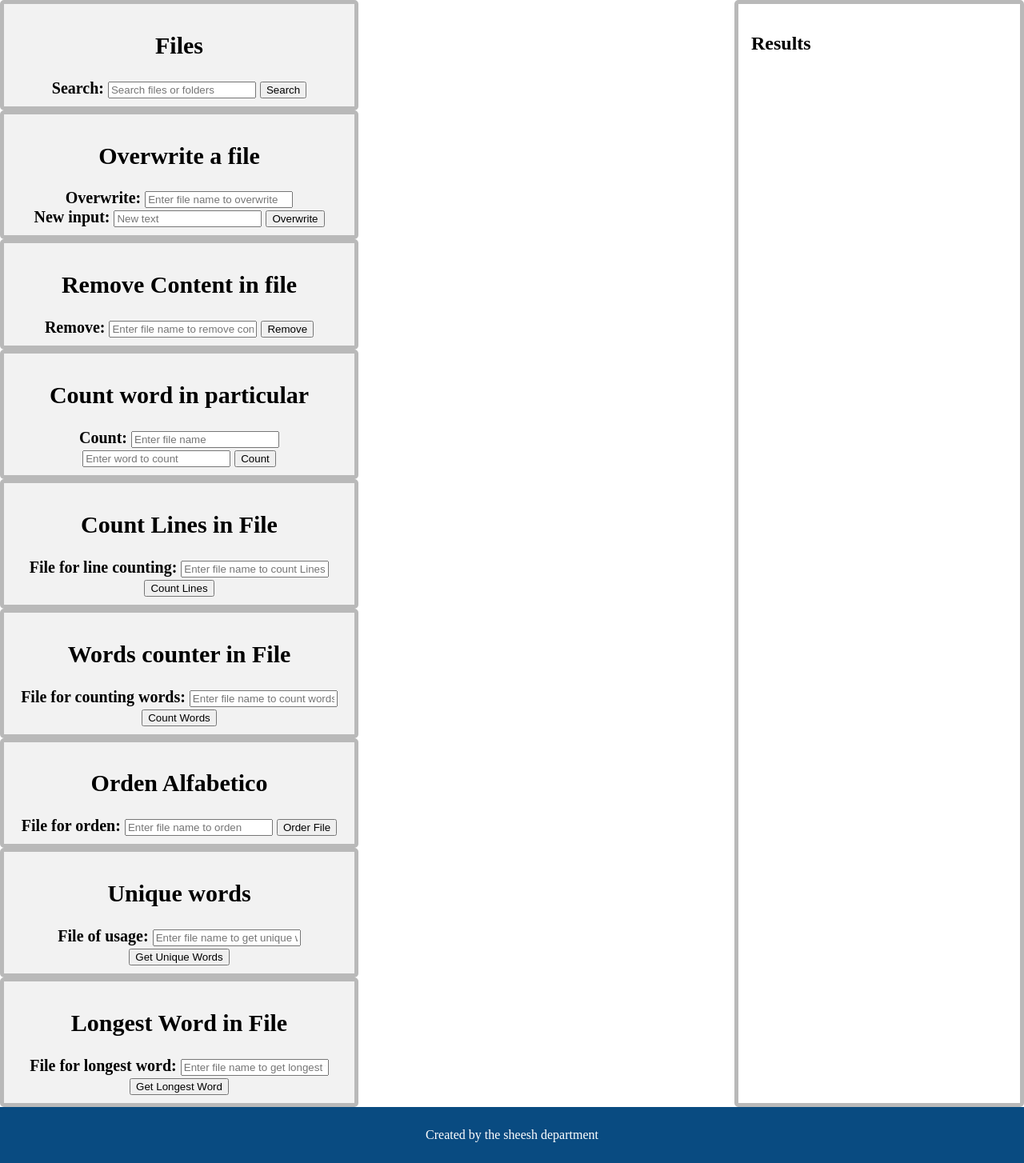
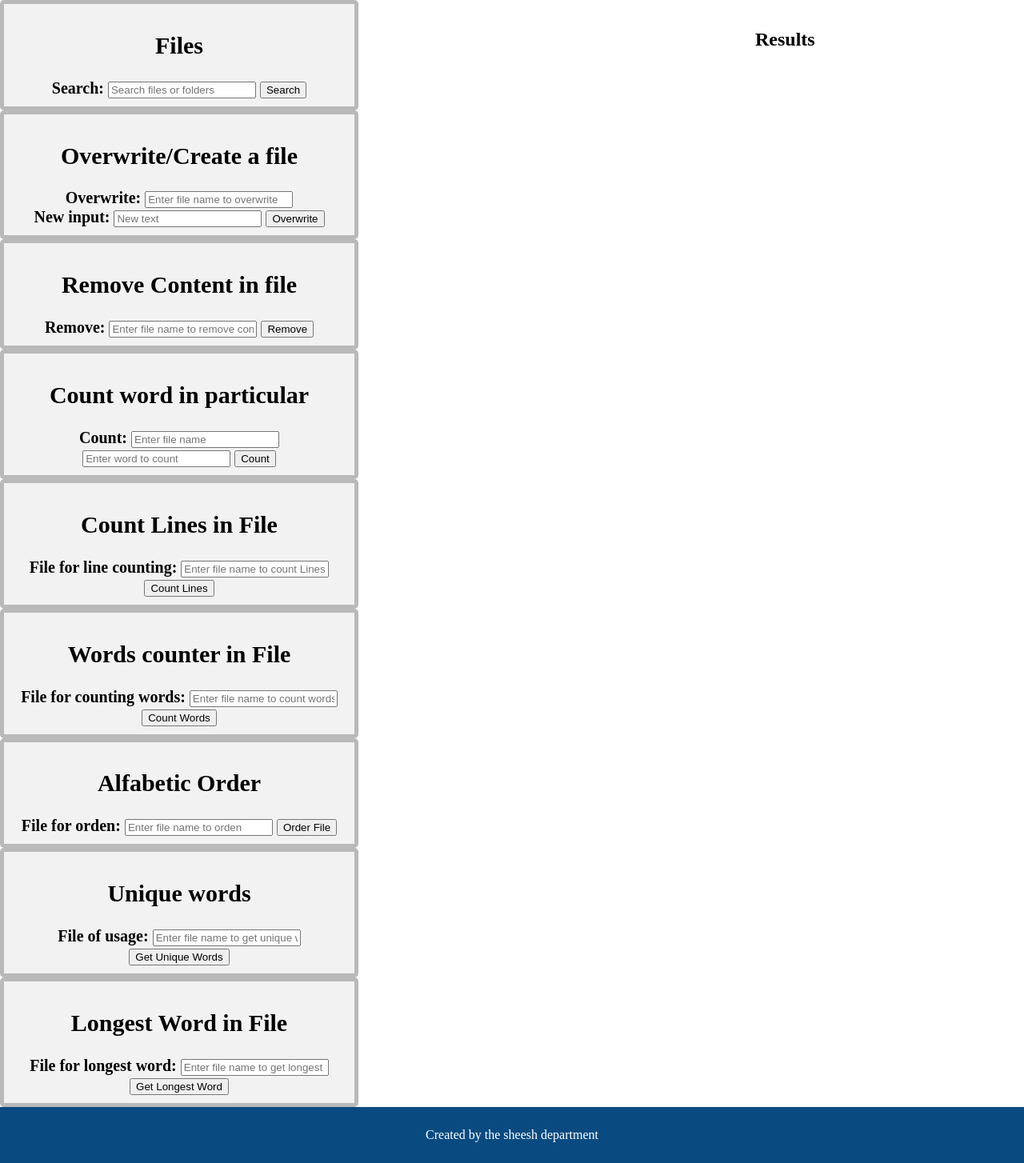
Before and after one commit to dazur222/File-Manager, a Flask app: page / in a window 1280 px wide. Shown: the part 114-1568 px from the top of the page at 80% size. Run offline with Flask 3, Linux system fonts and the light colour scheme.

Commit message:
Frontend advance 2

```diff
--- a/ejemplo.txt
+++ b/ejemplo.txt
@@ -1 +1 @@
-chupapi
+Dis an example plus onechupapichupapi
--- /dev/null
+++ b/hmm.txt
@@ -0,0 +1 @@
+ blabla
--- /dev/null
+++ b/hola_Diego.txt
@@ -0,0 +1 @@
+ hola papu
--- a/static/styles.css
+++ b/static/styles.css
@@ -36,7 +36,7 @@ body.flex-container {
 }
 
 .right-content {
-    border: 5px solid #b9b9b9;
+    /* border: 5px solid #b9b9b9; */
     border-radius: 5px;
     width: 25%;
     padding: 1em;
--- a/templates/index.html
+++ b/templates/index.html
@@ -30,7 +30,7 @@
                 </section>
 
                 <section class="overWrite">
-                    <h2>Overwrite a file</h2>
+                    <h2>Overwrite/Create a file</h2>
                     <form action="/overWrite">
                         <label for="overwrite">Overwrite:</label>
                         <input type="text" id="overwrite" name="overwrite" placeholder="Enter file name to overwrite"
@@ -82,7 +82,7 @@
                 </section>
 
                 <section class="ordenar">
-                    <h2>Orden Alfabetico</h2>
+                    <h2>Alfabetic Order</h2>
                     <form action="/ordenar">
                         <label for="orden">File for orden:</label>
                         <input type="text" name="order" placeholder="Enter file name to orden" required>
```
